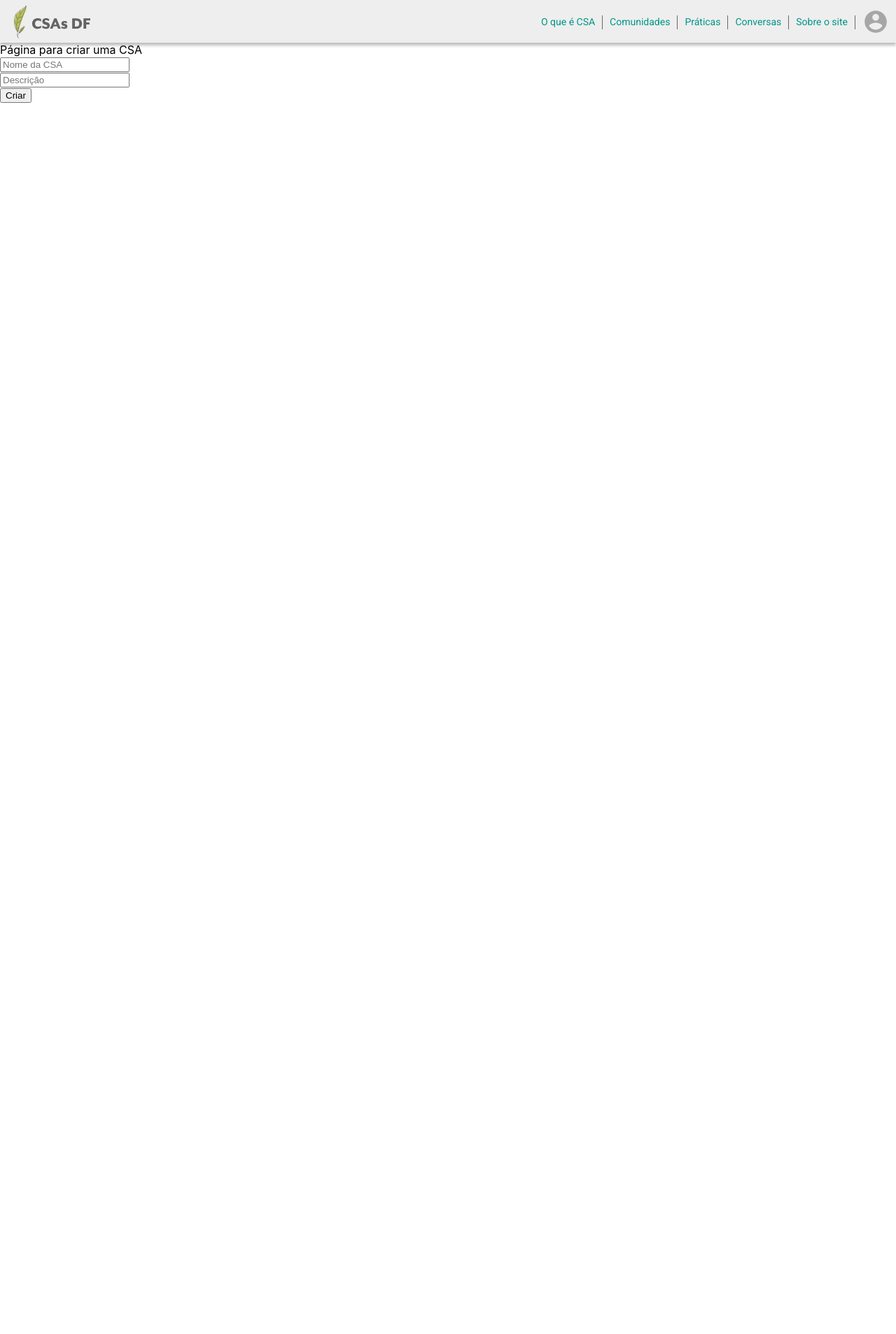
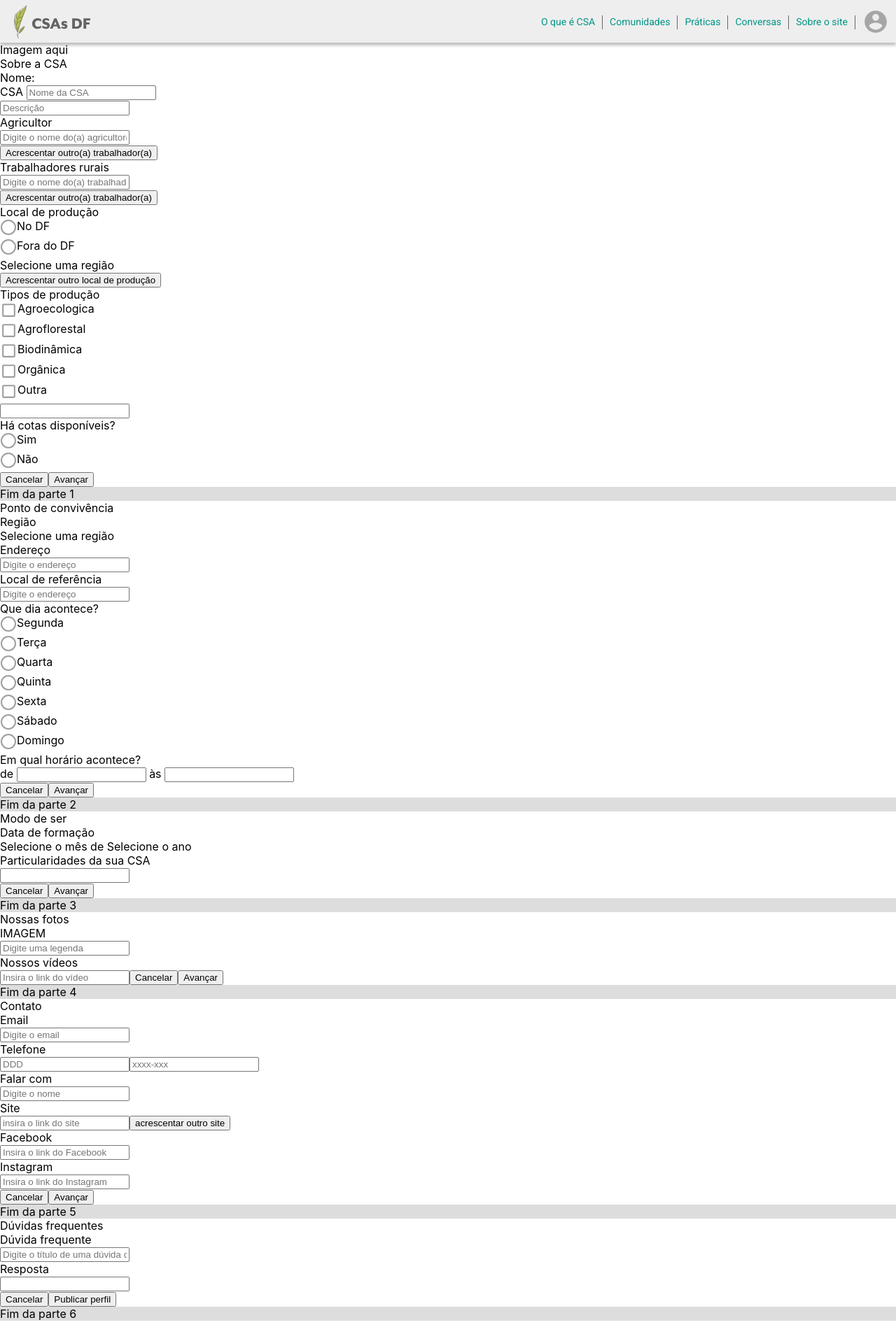
Before and after one commit to mashiro11/projeto-csa-frontend, a React (Create React App) app: page /csas/nova in a window 1280 px wide. Shown: the top 1907 px of the page at 70% size. Before the commit the page ends 800 px from the top, so only its background shows below. Built offline with nearby package versions, Linux system fonts and the light colour scheme.

Commit message:
Create csa stuff

```diff
--- a/src/Pages/CreateCSA/index.js
+++ b/src/Pages/CreateCSA/index.js
@@ -4,11 +4,15 @@ import { Redirect } from 'react-router-dom'
 import request from '../../request.js'
 import UserContext from '../../UserContext'
 
+import RadioButton from '../../components/RadioButton'
+import Checkbox from '../../components/Checkbox'
+
 const CreateCSA = () => {
 
   const [csaName, setCSAName] = React.useState('')
   const [csaDescription, setCSADescription] = React.useState('')
   const [newCSA, setNewCSA] = React.useState({})
+  const [trabalhadores, setTrabalhadores] = React.useState('')
   const user = React.useContext(UserContext)
 
   const handleData = (csa) =>  setNewCSA(csa)
@@ -26,9 +30,175 @@ const CreateCSA = () => {
 
   return(
     <div>
-      <div>Página para criar uma CSA</div>
-      <input type='text' placeholder='Nome da CSA' onChange={(e) => setCSAName(e.target.value) } value={csaName}/><br/>
+      <div>Imagem aqui</div>
+      <div>Sobre a CSA</div>
+      <div>
+        <div>Nome:</div>
+        CSA <input type='text' placeholder='Nome da CSA' onChange={(e) => setCSAName(e.target.value) } value={csaName}/><br/>
+      </div>
       <input type='textarea' placeholder='Descrição' onChange={(e) => setCSADescription(e.target.value)} value={csaDescription}/><br/>
+      <div>
+        Agricultor
+      </div>
+      <input type='text'
+        placeholder='Digite o nome do(a) agricultor(a)'
+        onChange={(e) => setTrabalhadores(e.target.value)}
+        value={trabalhadores}
+      /><br/>
+      <button>Acrescentar outro(a) trabalhador(a)</button>
+
+      <div>
+        Trabalhadores rurais
+      </div>
+      <input type='text'
+        placeholder='Digite o nome do(a) trabalhador(a) rural'
+        onChange={(e) => setTrabalhadores(e.target.value)}
+        value={trabalhadores}
+      /><br/>
+      <button>Acrescentar outro(a) trabalhador(a)</button>
+      <br/>
+
+      <div>Local de produção</div>
+      <RadioButton label={'No DF'}/>
+      <RadioButton label={'Fora do DF'}/>
+      <div>
+        Selecione uma região
+      </div>
+      <button>Acrescentar outro local de produção</button><br/>
+
+      <div>
+        <div>Tipos de produção</div>
+        <Checkbox label='Agroecologica'/>
+        <Checkbox label='Agroflorestal'/>
+        <Checkbox label='Biodinâmica'/>
+        <Checkbox label='Orgânica'/>
+        <Checkbox label='Outra'/>
+        <input type='text' />
+      </div>
+
+      <div>
+        <div>Há cotas disponíveis?</div>
+        <RadioButton label='Sim'/>
+        <RadioButton label='Não'/>
+      </div>
+      <button>Cancelar</button>
+      <button>Avançar</button>
+      <br/>
+
+      <div style={{background: '#DDDDDD'}}>Fim da parte 1</div>
+
+      <div>Ponto de convivência</div>
+      <div>
+        <div>Região</div>
+        <div>Selecione uma região</div>
+      </div>
+      <div>
+        <div>Endereço</div>
+        <input type='text' placeholder='Digite o endereço'/>
+      </div>
+      <div>
+        <div>Local de referência</div>
+        <input type='text' placeholder='Digite o endereço'/>
+      </div>
+      <div>
+        <div>Que dia acontece?</div>
+        <div>
+          <RadioButton label='Segunda' />
+          <RadioButton label='Terça' />
+          <RadioButton label='Quarta' />
+          <RadioButton label='Quinta' />
+          <RadioButton label='Sexta' />
+          <RadioButton label='Sábado' />
+          <RadioButton label='Domingo' />
+        </div>
+      </div>
+      <div>
+        <div>Em qual horário acontece?</div>
+        <div>
+          de <input type='text' /> às <input type='text' />
+        </div>
+      </div>
+      <button>Cancelar</button>
+      <button>Avançar</button>
+      <br />
+      <div style={{background: '#DDDDDD'}}>Fim da parte 2</div>
+
+      <div>Modo de ser</div>
+
+      <div>Data de formação</div>
+      <span>Selecione o mês </span>
+      de
+      <span> Selecione o ano</span>
+      <div>
+        <div>Particularidades da sua CSA</div>
+        <input type='textarea' />
+      </div>
+
+      <button>Cancelar</button>
+      <button>Avançar</button>
+      <br />
+      <div style={{background: '#DDDDDD'}}>Fim da parte 3</div>
+
+      <div>Nossas fotos</div>
+      <div>IMAGEM</div>
+      <input type='text' placeholder='Digite uma legenda'/>
+      <div>Nossos vídeos</div>
+      <input type='text' placeholder='Insira o link do vídeo' />
+
+      <button>Cancelar</button>
+      <button>Avançar</button>
+      <br />
+      <div style={{background: '#DDDDDD'}}>Fim da parte 4</div>
+
+      <div>Contato</div>
+      <div>
+        <div>Email</div>
+        <input type='text' placeholder='Digite o email' />
+      </div>
+
+      <div>
+        <div>Telefone</div>
+        <input type='text' placeholder='DDD' />
+        <input type='text' placeholder='xxxx-xxx' />
+        <div>Falar com</div>
+        <input type='text' placeholder='Digite o nome' />
+      </div>
+
+      <div>
+        <div>Site</div>
+        <input type='text' placeholder='insira o link do site' />
+        <button>acrescentar outro site</button>
+      </div>
+
+      <div>
+        <div>Facebook</div>
+        <input type='text' placeholder='Insira o link do Facebook' />
+      </div>
+
+      <div>
+        <div>Instagram</div>
+        <input type='text' placeholder='Insira o link do Instagram' />
+      </div>
+
+      <button>Cancelar</button>
+      <button>Avançar</button>
+      <br />
+      <div style={{background: '#DDDDDD'}}>Fim da parte 5</div>
+
+      <div>Dúvidas frequentes</div>
+      <div>
+        <div>Dúvida frequente</div>
+        <input type='text' placeholder='Digite o título de uma dúvida comum sobre sua CSA'/>
+        <div>Resposta</div>
+        <input type='textarea' placheholder='Digite a resposta da dúvida acima'/>
+      </div>
+
+      <button>Cancelar</button>
+      <button>Publicar perfil</button>
+      <br />
+      <div style={{background: '#DDDDDD'}}>Fim da parte 6</div>
+
+      <br />
       <button onClick={createCSA}>Criar</button>
       { newCSA.id ?
         <Redirect to={`/csas/csa/${newCSA.id}`} />
```
